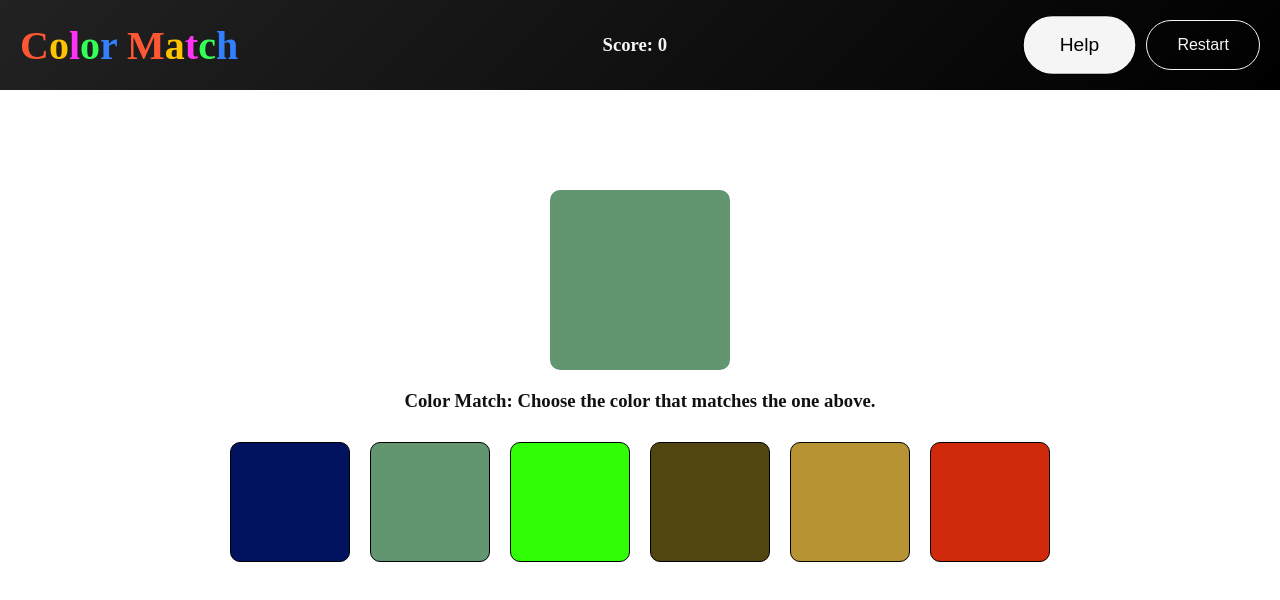
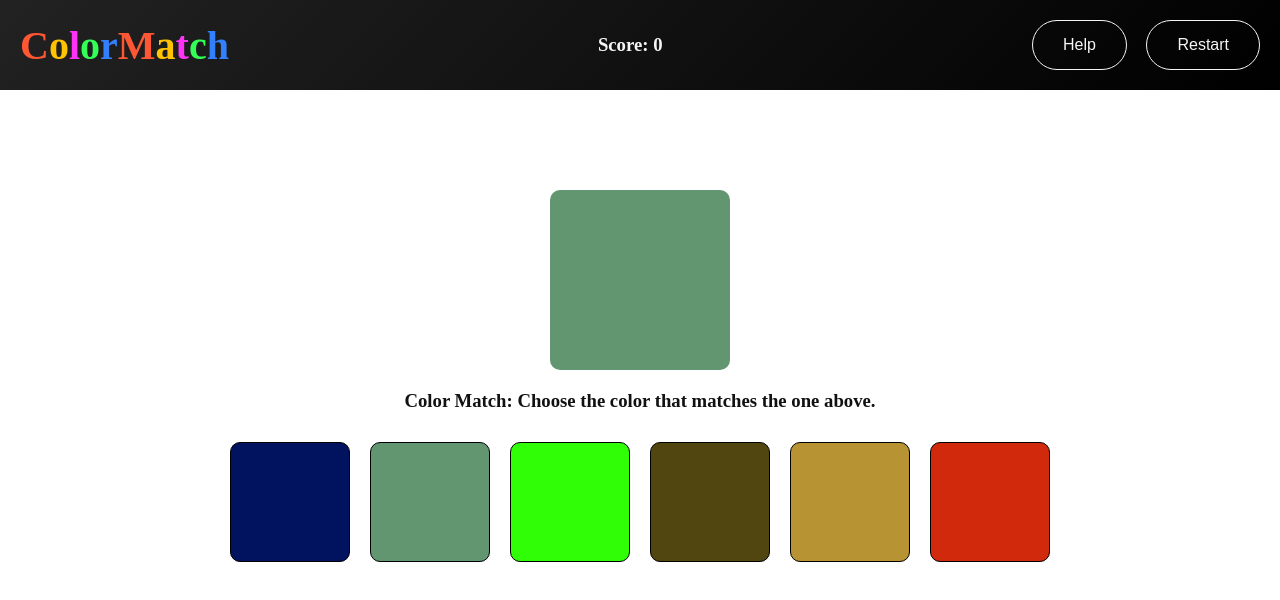
Before and after one commit to Oghenerevo/colorGame, a React (Vite) app: page / in a window 1280 px wide. In both pictures the pointer is over the button "Help". Shown: the top 600 px of the page. Built offline with nearby package versions, Linux system fonts and the light colour scheme.

Commit message:
final commit

```diff
--- a/src/App.css
+++ b/src/App.css
@@ -80,7 +80,7 @@ h1 span {
   background-color: #f5f5f5;
   color: #000;
   border: 1px solid #000;
-  transform: scale(1.2);
+  transform: scale(1.1);
 }
 
 .sm-score {
@@ -287,6 +287,11 @@ h1 span {
   border-radius: 5px;
 }
 
+.close-btn:hover {
+  background: rgb(150, 3, 3);
+  transform: scale(1.05);
+}
+
 .restart-btn {
   margin-top: 15px;
   padding: 10px 20px;
@@ -295,6 +300,11 @@ h1 span {
   border: none;
   cursor: pointer;
   border-radius: 5px;
+}
+
+.restart-btn:hover {
+  background: rgb(3, 238, 3);
+  transform: scale(1.05);
 }
 
 .loader-spin {
--- a/src/App.jsx
+++ b/src/App.jsx
@@ -97,7 +97,6 @@ function App() {
           <span style={{ color: "#FF33F6" }}>l</span>
           <span style={{ color: "#33FF57" }}>o</span>
           <span style={{ color: "#3380FF" }}>r</span>
-          <span> </span>
           <span style={{ color: "#FF5733" }}>M</span>
           <span style={{ color: "#FFC300" }}>a</span>
           <span style={{ color: "#FF33F6" }}>t</span>
@@ -187,7 +186,7 @@ function App() {
             <h2>How to Play</h2>
             <ul>
               <li>
-                <p>Guess the correct target color from the given options!</p>
+                <p>Match the target color from the given options in 5 attempts!</p>
               </li>
               <li>
                 <p>Every correct guess earn you a point.</p>
```
